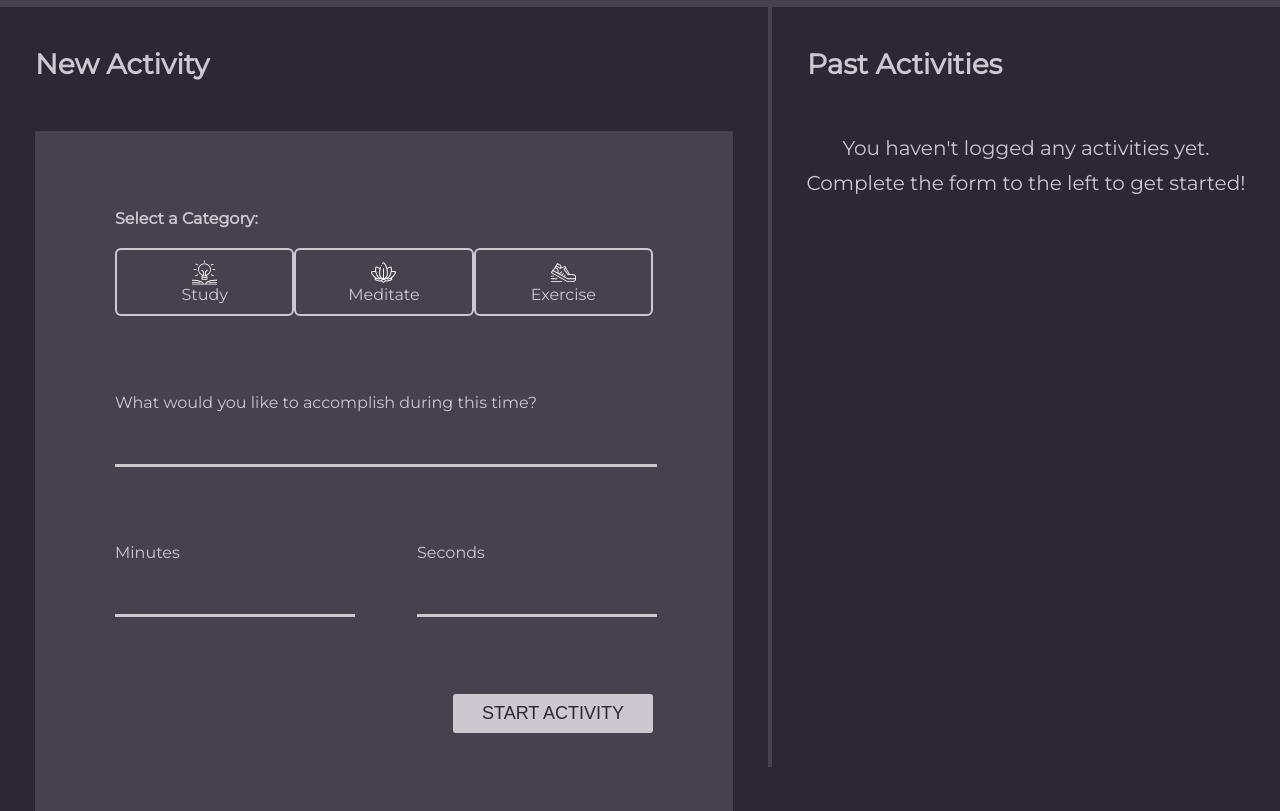
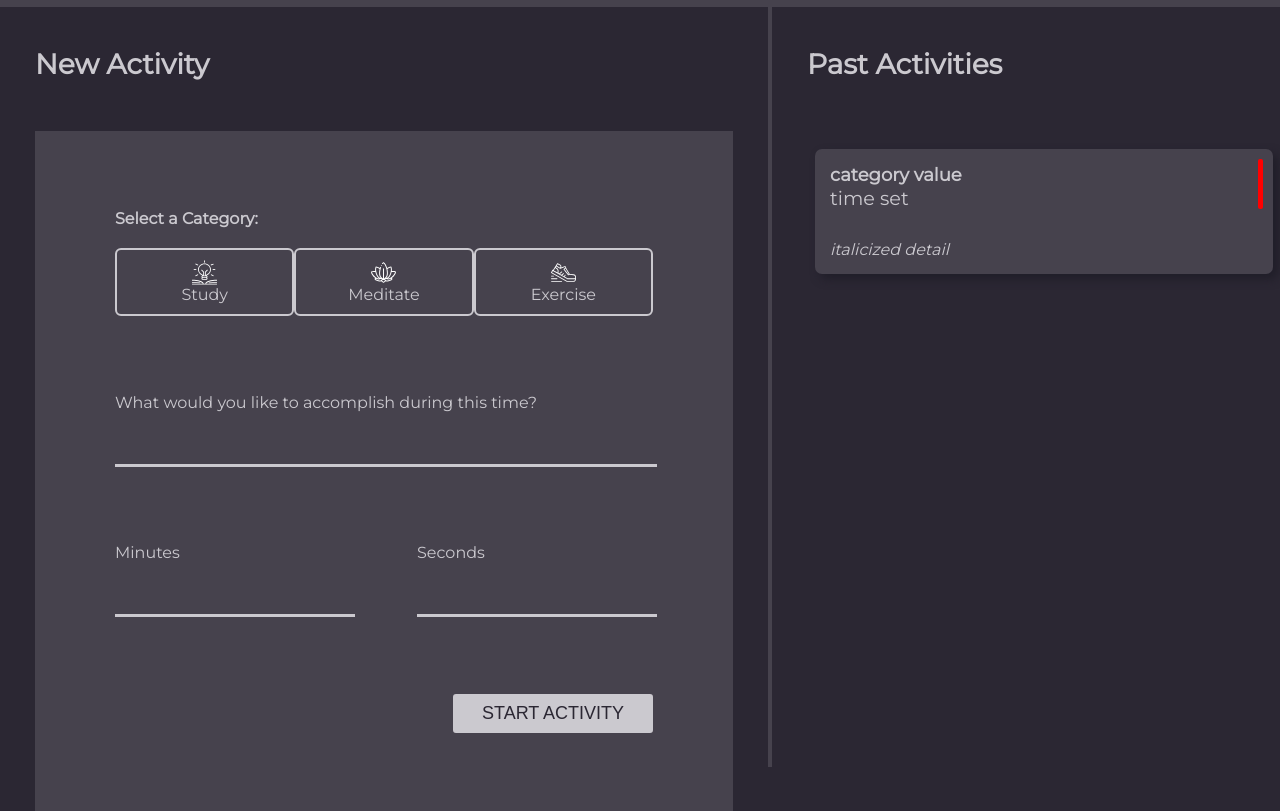
Before and after one commit to cmeubanks/intention-timer-practice, a plain HTML site: page index.html in a window 1280 px wide. Shown: the part 53-864 px from the top of the page. Drawn offline with Linux system fonts and the light colour scheme.

Commit message:
Built card styling

```diff
--- a/index.html
+++ b/index.html
@@ -74,7 +74,24 @@
  </section>
   <section class="past-activities">
    <h2>Past Activities</h2>
-   <p class="no-activities">You haven't logged any activities yet.</br> Complete the form to the left to get started!</p>
+   <p class="no-activities hidden">You haven't logged any activities yet.</br> Complete the form to the left to get started!</p>
+   <section class="card-wrapper">
+    <div class="card">
+      <div class="card-details">
+        <div>
+          <h4>category value</h4>
+          <p class="card-time" id="cardTime">time set</p>
+        </div>
+        <p class="card-activity" id="card-activity">italicized detail</p>
+      </div>
+      <div class="marker-wrapper">
+        <div class="card-marker"></div>
+      </div>
+    </div>
+    <!-- <div class="card">
+
+    </div> -->
+   </section>
   </section>
  </main>
 </body>
--- a/main.js
+++ b/main.js
@@ -17,6 +17,7 @@ var displayTimer = document.getElementById('displayTimer')
 var studyBtnImg = document.getElementById('studyBtnImg')
 var meditateBtnImg = document.getElementById('meditateBtnImg')
 var exerciseBtnImg = document.getElementById('exerciseBtnImg')
+var cardContainer = document.querySelector('.card-wrapper')
 
 
 
@@ -152,6 +153,20 @@ function setStartBtnColor() {
  }
 }
 
-function startTimer() {
-  displayTimer.innerHTML = ``
+function addCard(category, minSet, secSet, descrip) {
+  cardContainer.innerHTML += `
+  <div class="card">
+      <div class="card-details">
+      <div>
+        <h4>${category}</h4>
+        <p class="card-time" id="cardTime">${minSet} MINS ${secSet} SECONDS</p>
+      </div>
+        <p class="card-activity" id="card-activity">${descrip}</p>
+      </div>
+      <div class="marker-wrapper">
+        <div class="card-marker"></div>
+      </div>
+    </div>
+  `
+
 }
--- a/styles.css
+++ b/styles.css
@@ -193,7 +193,7 @@ button > p {
     padding: 10px;
 }
 
-#meditateBtn:checked + label,
+/* #meditateBtn:checked + label, */
 #meditateBtn:hover + label {
     color: #C278FD;
     border-color: #C278FD;
@@ -242,6 +242,7 @@ img {
 
 .active-meditate-btn {
     content: url('/assets/meditate-active.svg');
+
 }
 
 .active-exercise-btn {
@@ -311,3 +312,53 @@ img {
 .hidden {
         display: none;
     }
+
+.card-wrapper {
+    height: 600px;
+	margin-top: 50px;
+    display: flex;
+    flex-direction: column;
+    padding: 0px 25px;
+    /* border: 3px solid red; */
+}
+
+.card {
+    background-color: #46424D;
+    margin: 18px;
+    height: 125px;
+    width: 100%;
+    box-shadow: 5px 5px 10px #201e29;
+    border-radius: 7px;
+    display: flex;
+    flex-direction: row;
+    justify-content: space-between;
+}
+
+.card-details {
+    margin: 15px;
+    display: flex;
+    flex-direction: column;
+    justify-content: space-between;
+}
+
+h4 {
+    font-size: large;
+    font-weight: 900;
+}
+
+.card-time {
+    font-size: larger;
+    font-weight: normal;
+}
+
+.card-activity {
+    font-style: italic;
+}
+
+.card-marker {
+    width: 5px;
+    height: 50px;
+    background: red;
+    margin: 10px;
+    border-radius: 2px;
+  }
```
